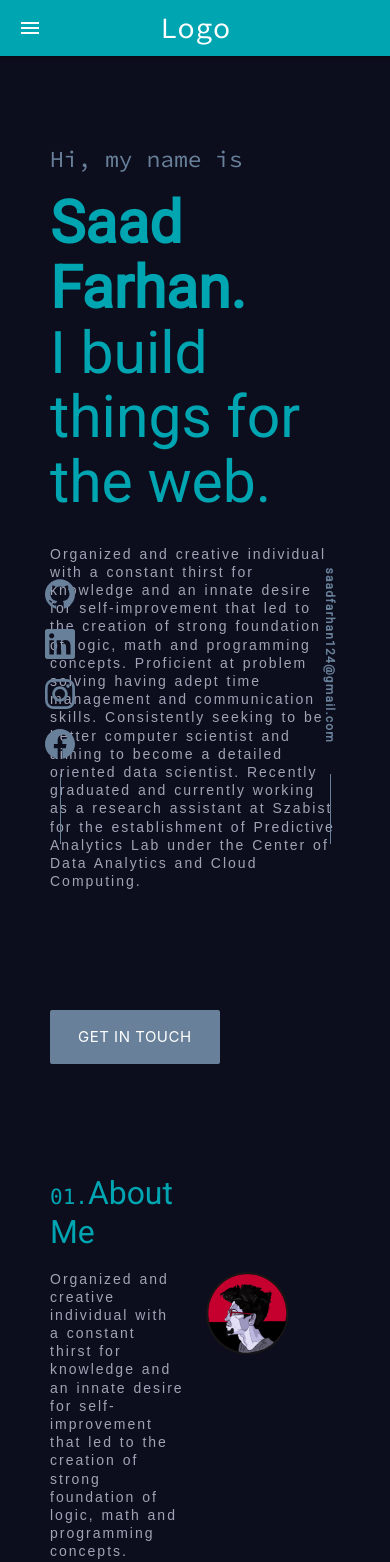
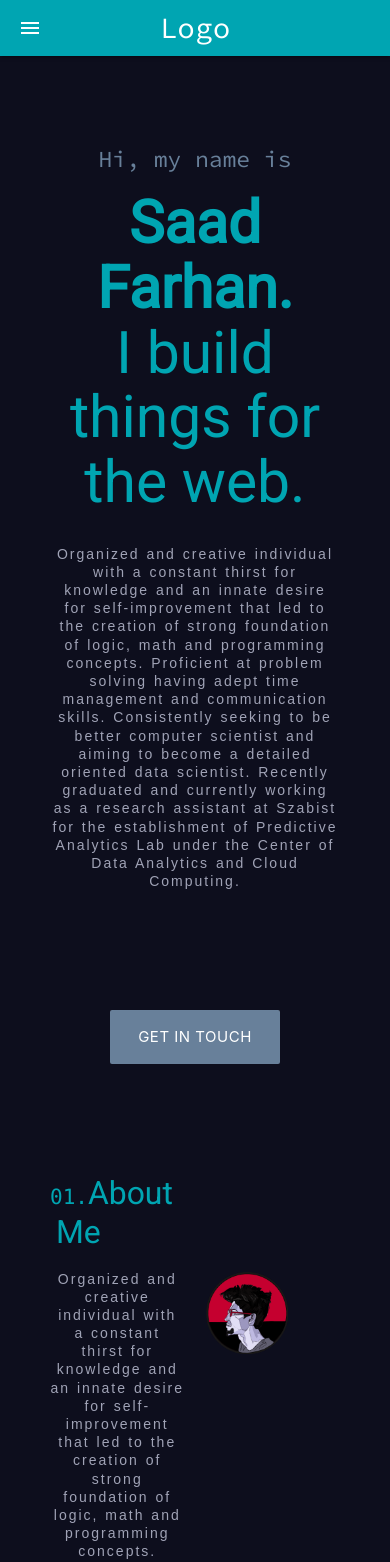
Before and after one commit to saadfarhan124/personal, a React (Create React App) app: page / in a window 390 px wide. Shown: the top 1562 px of the page. Built offline with nearby package versions, Linux system fonts and the light colour scheme.

Commit message:
added responsiveness

```diff
--- a/src/components/About/About.component.jsx
+++ b/src/components/About/About.component.jsx
@@ -4,7 +4,7 @@ import "./About.scss";
 export const About = () => (
   <section className="container" id="about">
     <div className="row">
-      <div className="col s12">
+      <div className="col s12 btn-get-in-touch-col">
           <a
           className="waves-effect waves-light btn btn-resume btn-large btn-get-in-touch"
           href="mailto:saadfarhan124@gmail.com"
--- a/src/components/About/About.scss
+++ b/src/components/About/About.scss
@@ -28,6 +28,14 @@
   .btn-get-in-touch{
     margin-bottom:90px;
   }
+
+  @media screen and (max-width: 423px) {
+    .btn-get-in-touch-col{
+      text-align: center;
+    }
+  }
+
+
   .section-number{
     font-size: 1.5rem;
   }
--- a/src/components/Landing/Landing.scss
+++ b/src/components/Landing/Landing.scss
@@ -22,3 +22,8 @@
 .name {
   font-weight: bold;
 }
+@media screen and (max-width: 425px) {
+  h1,h4,H5,p{
+    text-align: center !important;
+  }
+}
--- a/src/components/LeftPane/LeftPane.scss
+++ b/src/components/LeftPane/LeftPane.scss
@@ -8,6 +8,12 @@
   left: 40px;
   z-index: 10;
   color: $primary-color;
+}
+
+@media screen and (max-width: 1024px) {
+  .leftPane{
+    display: none;
+  }
 }
 
 .socials {
--- a/src/components/RightPane/RightPane.scss
+++ b/src/components/RightPane/RightPane.scss
@@ -1,5 +1,10 @@
 @import "../../Globals/Colors/colors";
 
+@media screen and (max-width: 1024px) {
+  .rightpane{
+    display: none;
+  }
+}
 .rightpane {
   width: 40px;
   position: fixed;
```
